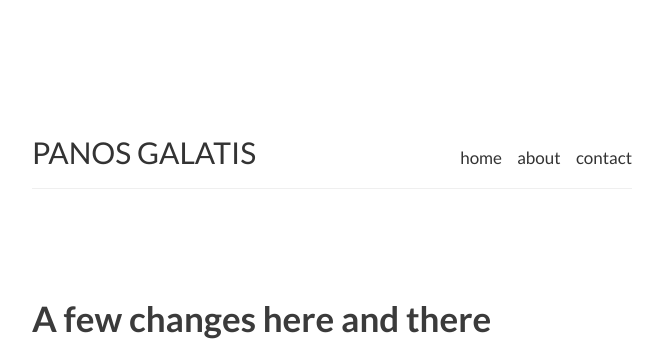
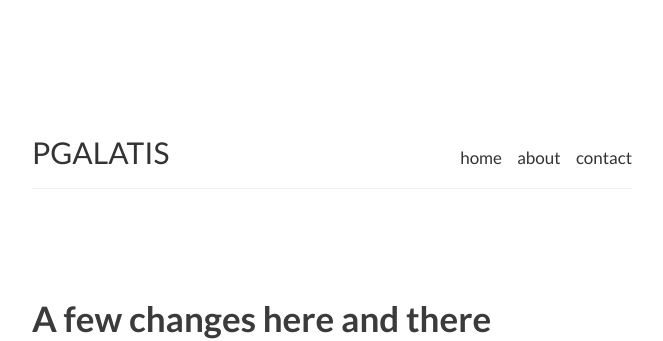
Before and after one commit to pgalatis/pgalatis.github.io, a Jekyll site: the page built from index.html, in a window 1280 px wide. Shown: the top 341 px of the page, without its empty margins (308-971 px from the left). Built offline with Jekyll 4.4.1, drawn with Linux system fonts in a browser that asks for light colours; nearby versions of some CDN libraries; the list of posts is cut into pages by our own code.

Commit message:
Update default.html

```diff
--- a/_layouts/default.html
+++ b/_layouts/default.html
@@ -82,7 +82,7 @@
 
    <div class="wrapper"><!-- Start wrapper -->
     <header class="top">
-      <h1 class="title"><a href="/">Panos Galatis</a>
+      <h1 class="title"><a href="/">pgalatis</a>
       </h1>
       <div class="navigation" id="main-nav">
         <a href="javascript:void(0);" class="icon" onclick="myFunction()"><i class="fas fa-bars fa-lg"></i></a>
```
